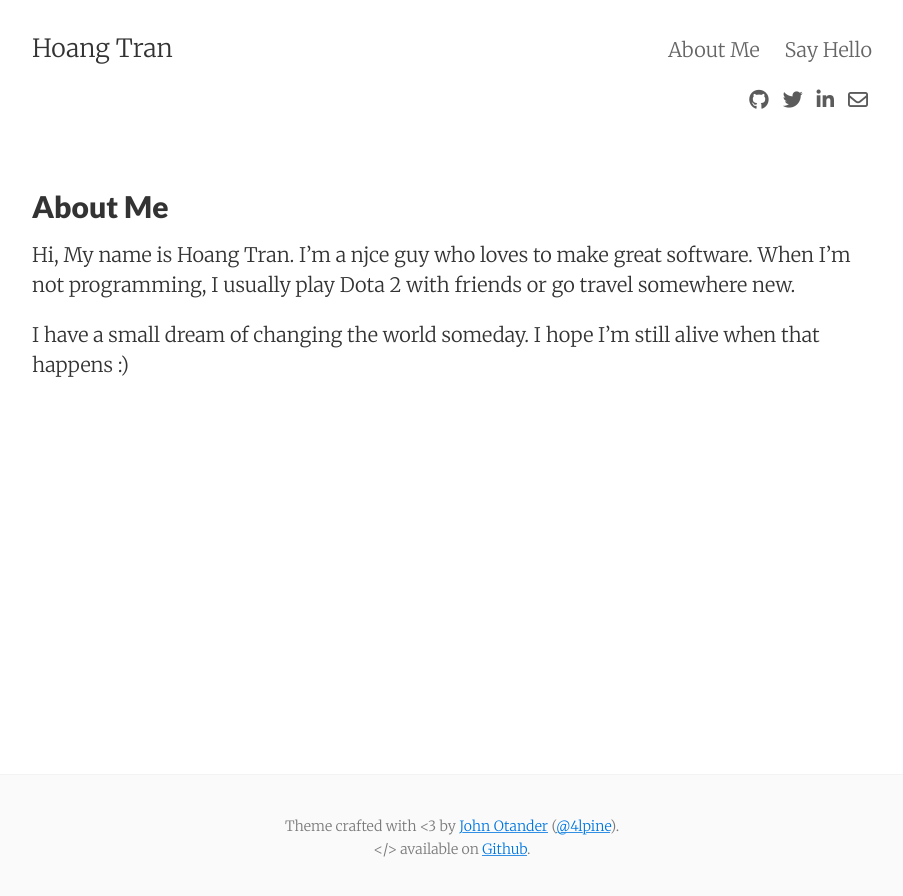
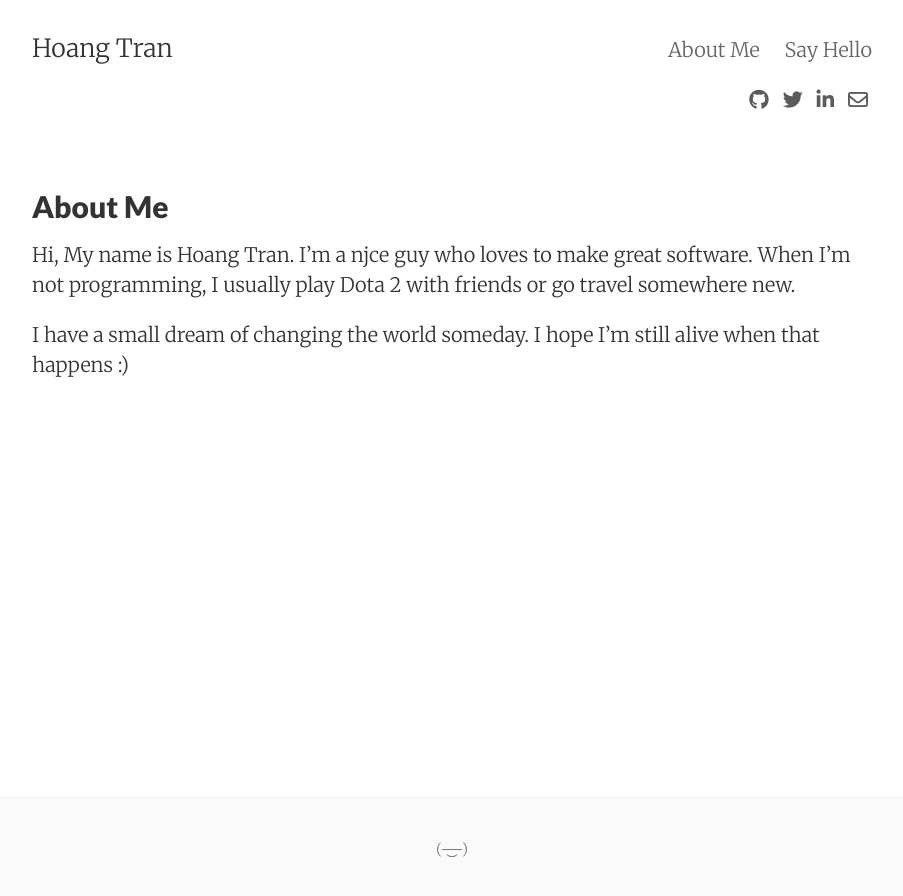
Before and after one commit to hoang-tran/hoang-tran.github.io, a Jekyll site: the page built from about.md, in a window 1280 px wide. Shown: the top 896 px of the page, without its empty margins (188-1091 px from the left). Built offline with Jekyll 4.4.1, drawn with Linux system fonts in a browser that asks for light colours; nearby versions of some CDN libraries.

Commit message:
update footer

```diff
--- a/_includes/footer.html
+++ b/_includes/footer.html
@@ -1,8 +1,7 @@
 <footer class="center">
   <div class="measure">
     <small>
-      Theme crafted with &lt;3 by <a href="http://johnotander.com">John Otander</a> (<a href="https://twitter.com/4lpine">@4lpine</a>).<br>
-      &lt;/&gt; available on <a href="https://github.com/johnotander/pixyll">Github</a>.
+      (─‿‿─)
     </small>
   </div>
 </footer>
```
